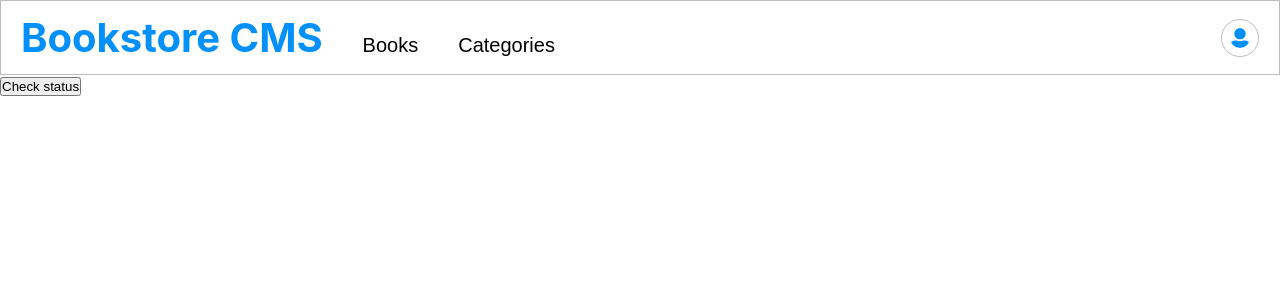
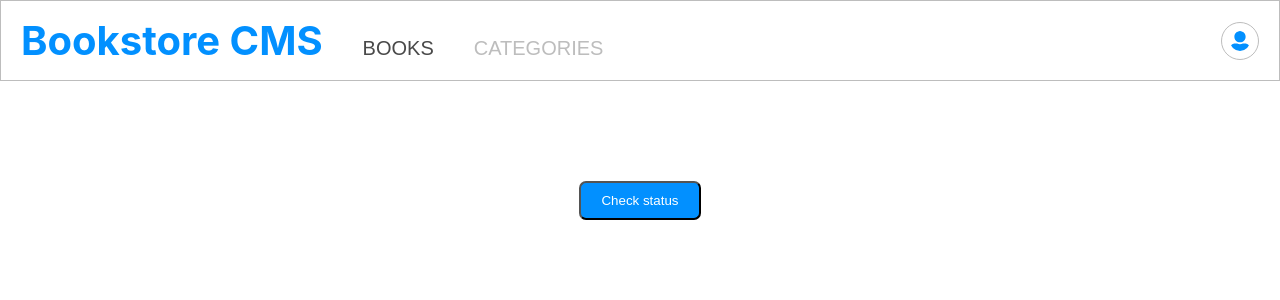
Before and after one commit to yuvenalmash/react-bookstore, a React (Create React App) app: page /categories in a window 1280 px wide. Shown: the top 300 px of the page. Built offline with nearby package versions, Linux system fonts and the light colour scheme.

Commit message:
update design

```diff
--- a/src/components/AddBook.js
+++ b/src/components/AddBook.js
@@ -38,7 +38,7 @@ const AddBook = () => {
 
   return (
     <div className={styles.container}>
-      <h2>ADD BOOK</h2>
+      <h2>ADD NEW BOOK</h2>
       <form onSubmit={handleSubmit}>
         <input
           type="text"
--- a/src/components/BooksContainer.js
+++ b/src/components/BooksContainer.js
@@ -4,7 +4,7 @@ import AddBook from './AddBook';
 import styles from './css/BooksContainer.module.scss';
 
 const BooksContainer = () => (
-  <div>
+  <div className={styles.container}>
     <BooksList />
     <hr className={styles.separator} />
     <AddBook />
--- a/src/components/CategoriesContainer.js
+++ b/src/components/CategoriesContainer.js
@@ -2,6 +2,7 @@ import React, { useState } from 'react';
 import { useDispatch } from 'react-redux';
 import { checkStatus } from '../redux/categories/categories';
 import store from '../redux/configureStore';
+import styles from './css/CategoriesContainer.module.scss';
 
 const CategoriesContainer = () => {
   const [dynamicContent, setDynamicContent] = useState([]);
@@ -15,7 +16,7 @@ const CategoriesContainer = () => {
   };
 
   return (
-    <div>
+    <div className={styles.container}>
       <button onClick={displayStatus} type="button">Check status</button>
       {dynamicContent}
     </div>
--- a/src/components/css/AddBook.module.scss
+++ b/src/components/css/AddBook.module.scss
@@ -1,5 +1,5 @@
 $primary-color: #0290ff;
-$line-color: hsl(0, 0%, 74%);
+$secondary-color: hsl(0, 0%, 74%);
 
 .container {
   display: flex;
@@ -8,20 +8,22 @@ $line-color: hsl(0, 0%, 74%);
   padding: 0 20px;
 
   h2 {
-    color: $line-color;
+    color: $secondary-color;
   }
 
   form {
     display: flex;
-    flex-wrap: wrap;
-    gap: 12px;
+    justify-content: space-between;
+    width: 100%;
 
     input {
       padding-left: 10px;
+      width: 28%;
     }
 
     select {
       padding-left: 10px;
+      width: 18%;
     }
   }
 
@@ -31,5 +33,6 @@ $line-color: hsl(0, 0%, 74%);
     padding: 10px 40px;
     border: none;
     border-radius: 4px;
+    width: 18%;
   }
 }
--- a/src/components/css/Book.module.scss
+++ b/src/components/css/Book.module.scss
@@ -5,10 +5,11 @@ $line-color: hsl(0, 0%, 74%);
   display: flex;
   justify-content: space-between;
   align-items: center;
-  padding: 6px 12px;
-  border: 1px solid $line-color;
+  padding: 12px;
+  border: 1px solid rgb(212, 212, 212);
   border-radius: 5px;
-  margin: 20px;
+  margin: 30px 15px;
+  background-color: #fff;
 
   hr {
     color: hsl(0, 0%, 94%);
@@ -84,21 +85,24 @@ $line-color: hsl(0, 0%, 74%);
 .col2 {
   display: flex;
   flex-direction: column;
-  gap: 12px;
+  gap: 10px;
 
   p {
-    color: $line-color;
+    color: hsl(0, 0%, 63%);
+    font-size: 15px;
   }
 
   h3 {
+    font-size: 16px;
     font-weight: 400;
   }
 
   button {
     border: none;
     border-radius: 3px;
-    color: #fff;
+    color: hsl(0, 0%, 92%);
     background-color: $primary-color;
-    padding: 5px 5px;
+    padding: 7px 30px;
+    margin-top: 20px;
   }
 }
--- a/src/components/css/BooksContainer.module.scss
+++ b/src/components/css/BooksContainer.module.scss
@@ -2,3 +2,8 @@
   color: hsl(0, 0%, 94%);
   margin: 40px 20px;
 }
+
+.container {
+  background-color: rgb(235, 235, 235);
+  padding-bottom: 50px;
+}
--- /dev/null
+++ b/src/components/css/CategoriesContainer.module.scss
@@ -0,0 +1,14 @@
+.container {
+  display: flex;
+  gap: 20px;
+  justify-content: center;
+  align-items: center;
+  padding: 100px;
+
+  button {
+    padding: 10px 20px;
+    color: #fff;
+    background-color: #0290ff;
+    border-radius: 7px;
+  }
+}
--- a/src/pages/Layout.js
+++ b/src/pages/Layout.js
@@ -13,14 +13,14 @@ const Layout = () => (
           <li>
             <Link to="/">
               <button className="navBtn" type="button">
-                Books
+                BOOKS
               </button>
             </Link>
           </li>
           <li>
             <Link to="/categories">
-              <button className="navBtn" type="button">
-                Categories
+              <button className="navBtn" id="categoriesBtn" type="button">
+                CATEGORIES
               </button>
             </Link>
           </li>
--- a/src/pages/css/Layout.scss
+++ b/src/pages/css/Layout.scss
@@ -10,7 +10,7 @@ nav {
   display: flex;
   justify-content: space-between;
   align-items: center;
-  padding: 12px 20px;
+  padding: 15px 20px;
   border: 1px solid $line-color;
 
   ul {
@@ -29,8 +29,13 @@ nav {
 
 .navBtn {
   border: none;
+  color: rgb(73, 73, 73);
   background-color: rgba(240, 248, 255, 0);
   font-size: 20px;
+}
+
+#categoriesBtn {
+  color: rgb(189, 189, 189);
 }
 
 #user {
```
